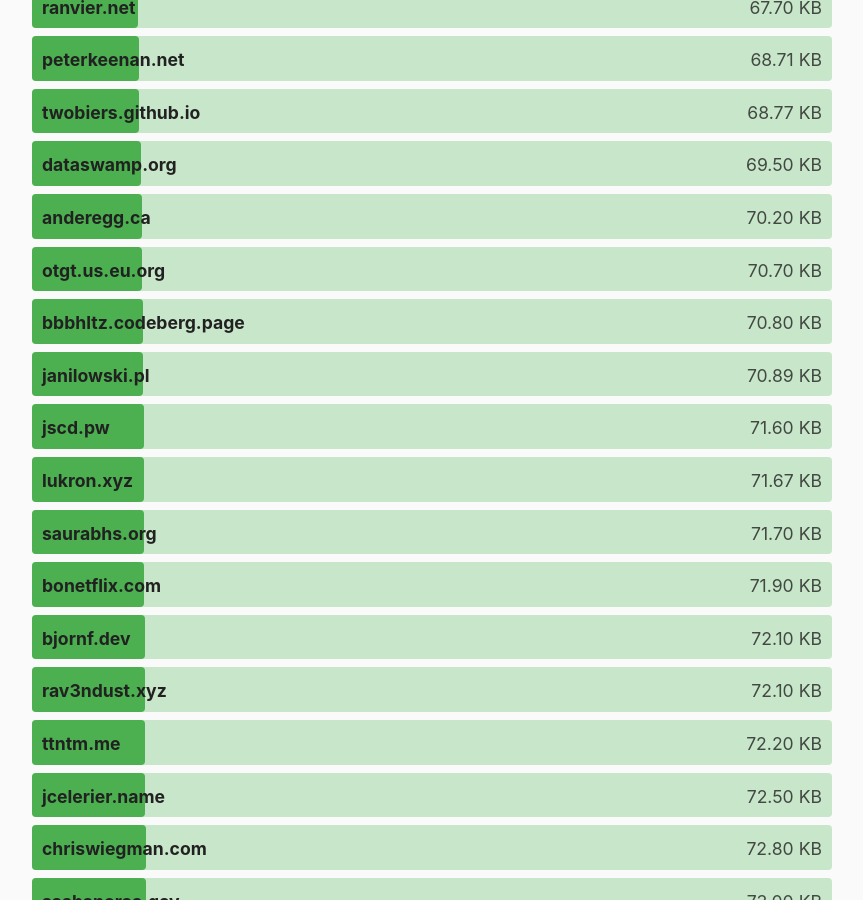
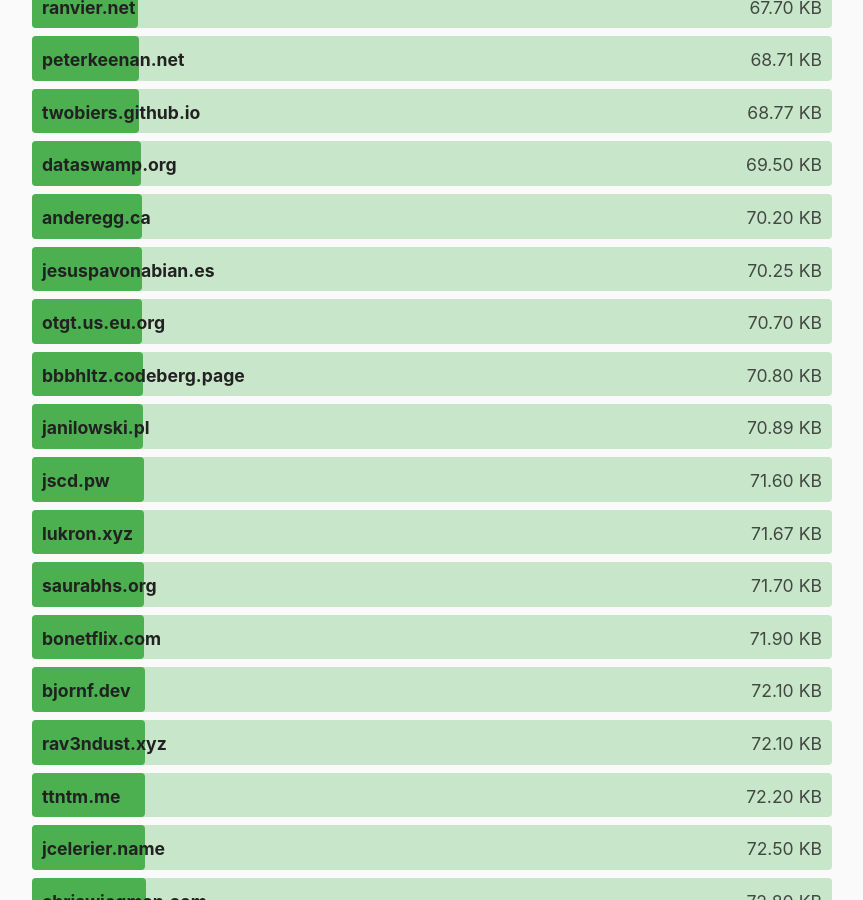
Before and after one commit to kevquirk/512kb.club, a Jekyll site: the page built from index.md, in a window 1280 px wide and 900 px high, scrolled down 22887 px. Shown: the whole window, without its empty margins (208-1071 px from the left). Built offline with Jekyll 4.4.1, drawn with Linux system fonts in a browser that asks for light colours.

Commit message:
Add jesuspavonabian.es

```diff
--- a/_data/sites.yml
+++ b/_data/sites.yml
@@ -4452,3 +4452,8 @@
   url: https://zwieratko.sk/
   size: 28.07
   last_checked: 2024-02-11
+
+- domain: jesuspavonabian.es
+  url: https://jesuspavonabian.es/
+  size: 70.25
+  last_checked: 2024-11-11
```
